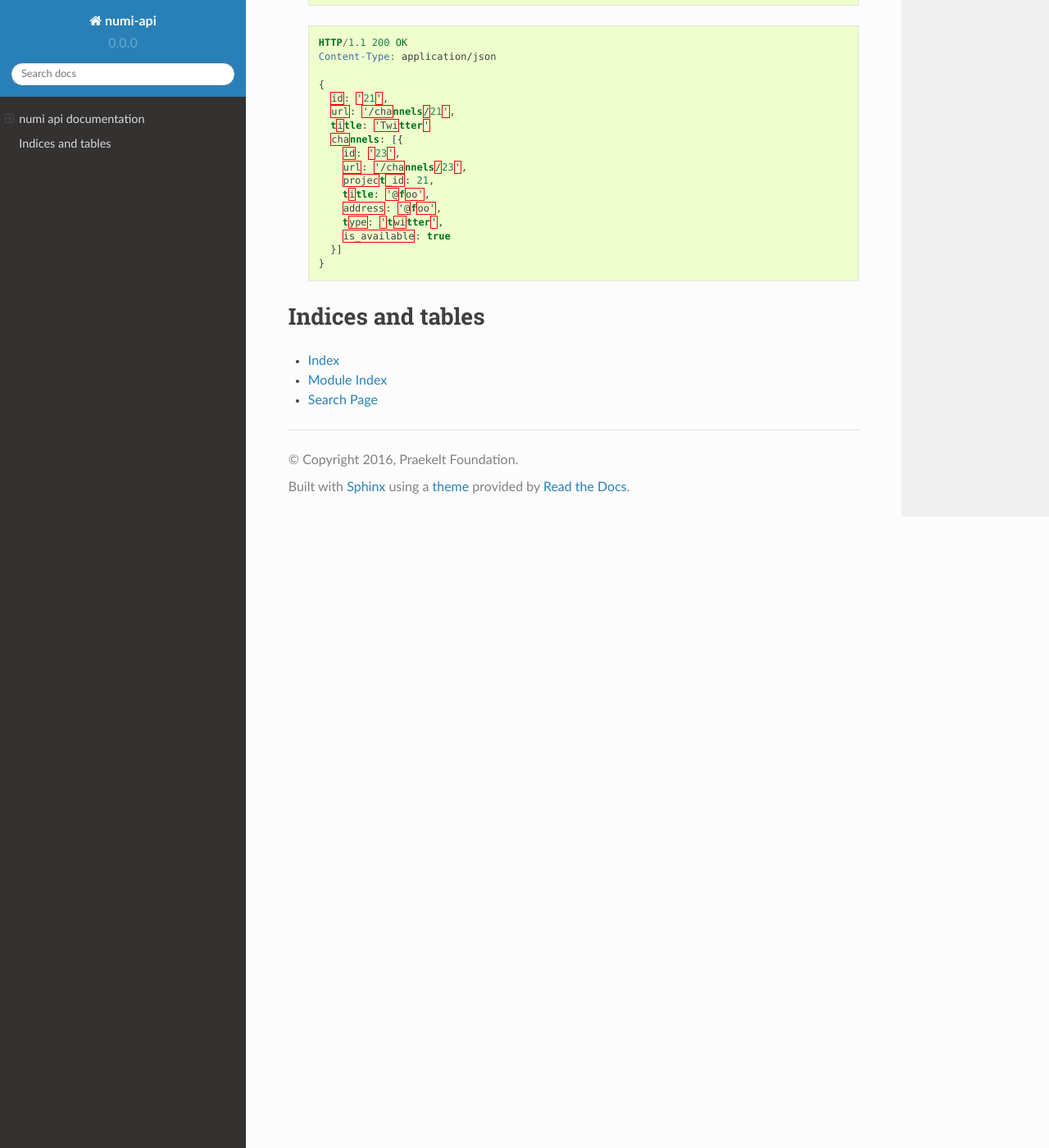
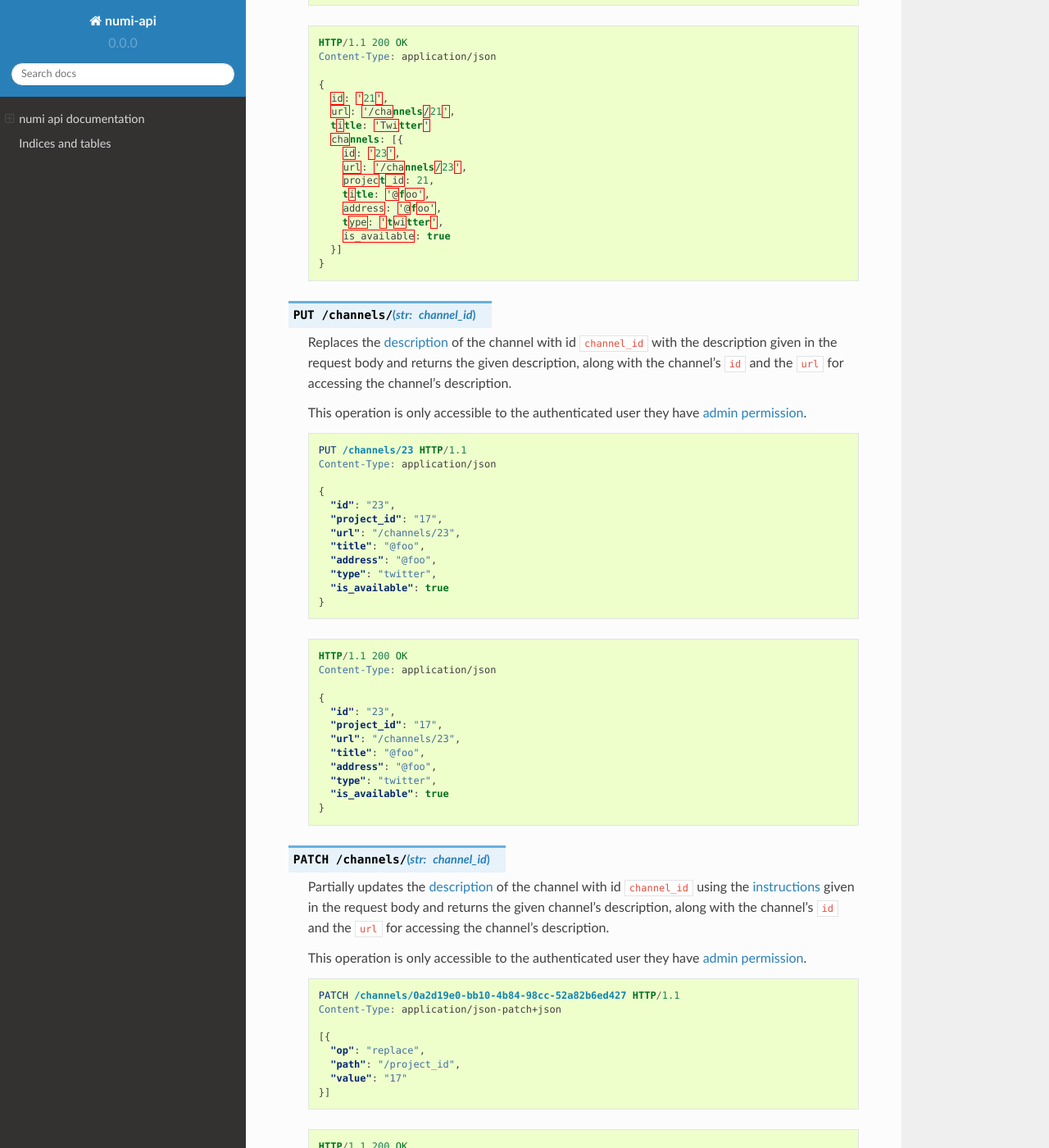
Before and after one commit to praekelt/numi-api, a Sphinx documentation site: the page built from docs/index.rst, in a window 1280 px wide and 1400 px high, scrolled down 32283 px. Shown: the whole window at 82% size. Built offline with Sphinx 7.4.7 and the Read the Docs theme 2.0.0, drawn with Linux system fonts in a browser that asks for light colours; some of the changed text lies outside the part shown.

Commit message:
Change the way channel access is given to projects to use {PATCH,PUT} /channels/:id

```diff
--- a/docs/index.rst
+++ b/docs/index.rst
@@ -1818,6 +1818,91 @@
        }]
      }
 
+.. _channels-put:
+
+.. http:put:: /channels/(str:channel_id)
+
+  Replaces the :ref:`description <data-channels>` of the channel with id
+  ``channel_id`` with the description given in the request body and returns the
+  given description, along with the channel's ``id`` and the ``url`` for
+  accessing the channel's description.
+
+  This operation is only accessible to the authenticated user they have
+  :ref:`admin permission <permissions-admin>`.
+
+  .. sourcecode:: http
+
+     PUT /channels/23 HTTP/1.1
+     Content-Type: application/json
+
+     {
+       "id": "23",
+       "project_id": "17",
+       "url": "/channels/23",
+       "title": "@foo",
+       "address": "@foo",
+       "type": "twitter",
+       "is_available": true
+     }
+
+  .. sourcecode:: http
+
+     HTTP/1.1 200 OK
+     Content-Type: application/json
+
+     {
+       "id": "23",
+       "project_id": "17",
+       "url": "/channels/23",
+       "title": "@foo",
+       "address": "@foo",
+       "type": "twitter",
+       "is_available": true
+     }
+
+.. _channels-patch:
+
+.. http:patch:: /channels/(str:channel_id)
+
+  Partially updates the :ref:`description <data-channels>` of the channel with
+  id ``channel_id`` using the :ref:`instructions <overview-partial-updates>`
+  given in the request body and returns the given channel's description, along
+  with the channel's ``id`` and the ``url`` for accessing the channel's
+  description.
+
+  This operation is only accessible to the authenticated user they have
+  :ref:`admin permission <permissions-admin>`.
+
+  .. sourcecode:: http
+
+     PATCH /channels/0a2d19e0-bb10-4b84-98cc-52a82b6ed427 HTTP/1.1
+     Content-Type: application/json-patch+json
+
+     [{
+       "op": "replace",
+       "path": "/project_id",
+       "value": "17"
+     }]
+
+  .. sourcecode:: http
+
+     HTTP/1.1 200 OK
+     Content-Type: application/json
+
+     {
+       "id": "23",
+       "project_id": "17",
+       "url": "/channels/23",
+       "title": "@foo",
+       "address": "@foo",
+       "type": "twitter",
+       "is_available": true
+     }
+
+Channel access
+~~~~~~~~~~~~~~
+A channel can only be accessible by one project at a time. A channel can be made accessible to a project by setting ``project_id`` to the project's id when :ref:`replacing <channels-put>` or :ref:`partially updating <channels-patch>` the channel description.
+
 
 Indices and tables
 ==================
```
